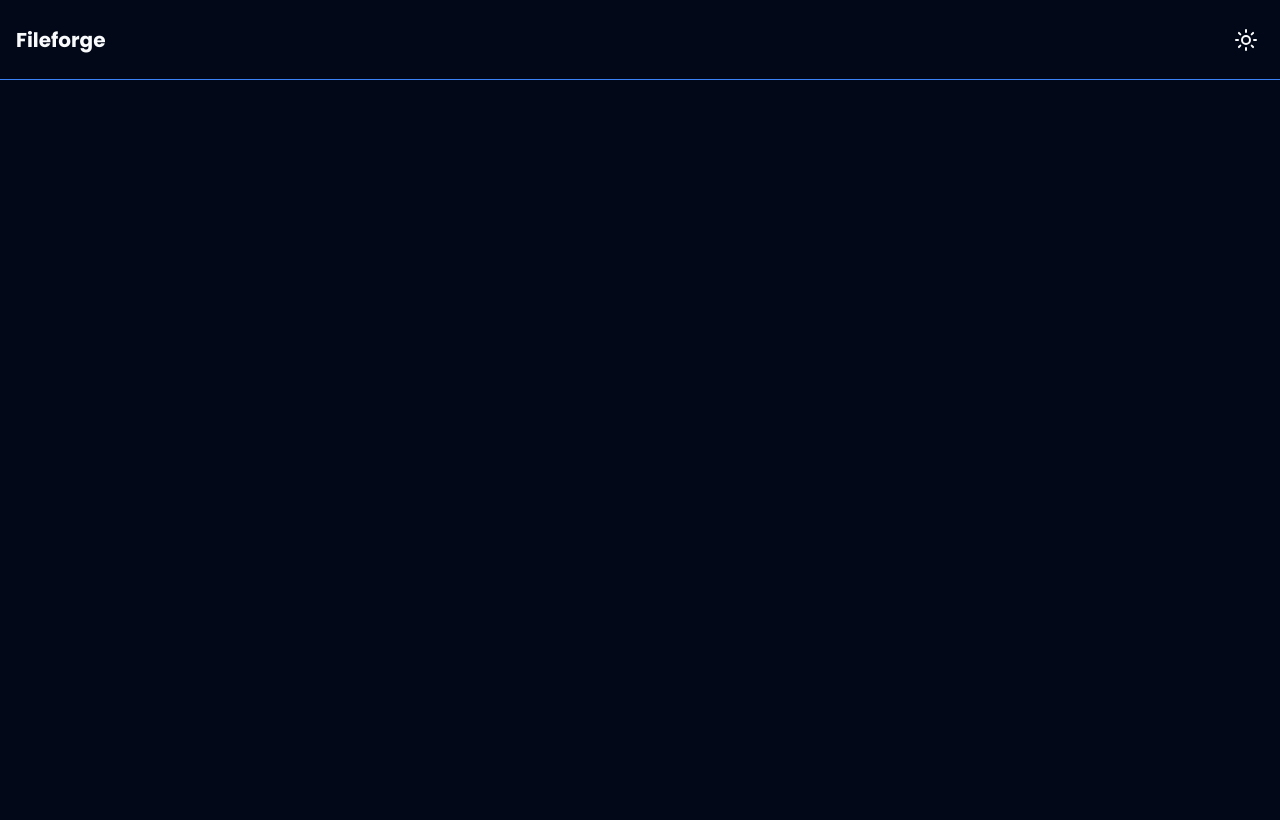
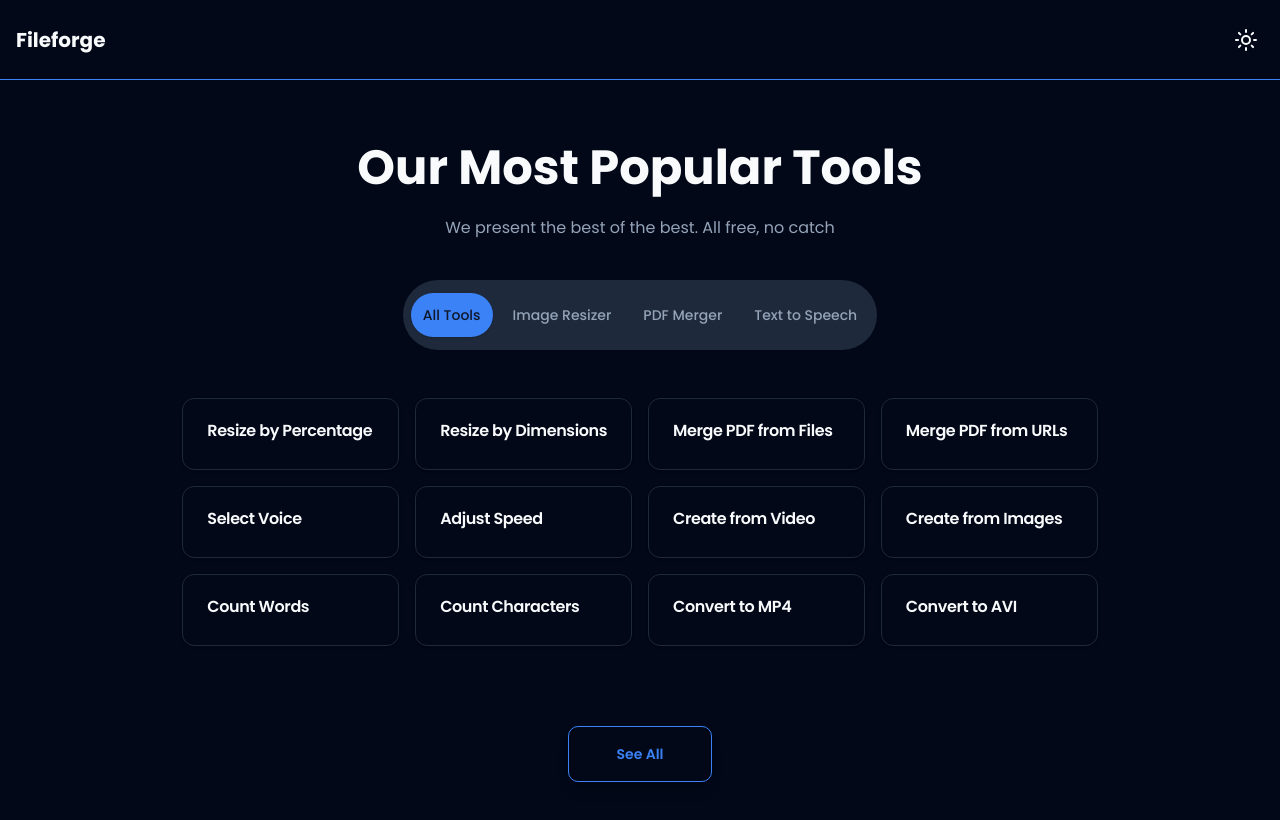
Before and after one commit to EyadOmar/fileforge-website, a Next.js app: page / in a window 1280 px wide. Shown: the top 820 px of the page. Built offline with nearby package versions, Linux system fonts and the light colour scheme.

Commit message:
filter tools 90%

```diff
--- a/package.json
+++ b/package.json
@@ -15,6 +15,7 @@
     "@radix-ui/react-navigation-menu": "^1.2.1",
     "@radix-ui/react-progress": "^1.1.0",
     "@radix-ui/react-slot": "^1.1.0",
+    "@radix-ui/react-tabs": "^1.1.1",
     "class-variance-authority": "^0.7.0",
     "clsx": "^2.1.1",
     "lucide-react": "^0.451.0",
--- a/src/app/globals.css
+++ b/src/app/globals.css
@@ -5,6 +5,14 @@
 @layer utilities {
   .text-balance {
     text-wrap: balance;
+  }
+
+  .section-padding {
+    @apply py-10 lg:py-16;
+  }
+
+  .heading-two {
+    @apply text-pretty text-3xl font-bold leading-tight lg:text-5xl;
   }
 }
 
@@ -36,7 +44,7 @@
     --chart-4: 43 74% 66%;
     --chart-5: 27 87% 67%;
 
-    --header-height: 3.75rem;
+    --header-height-sm: 3.75rem;
     --header-height: 5rem;
   }
 
@@ -76,3 +84,13 @@
     @apply bg-background text-foreground;
   }
 }
+
+@layer components {
+  .heading-two h2 {
+    @apply text-pretty text-3xl font-bold leading-tight lg:text-5xl;
+  }
+
+  .heading-two p {
+    @apply mt-4 text-pretty text-xs font-normal text-muted-foreground lg:mt-6 lg:text-base;
+  }
+}
--- a/src/app/layout.tsx
+++ b/src/app/layout.tsx
@@ -25,7 +25,9 @@ export default function RootLayout({
         className={`${poppins.className} antialiased transition-colors duration-300 ease-in-out`}
       >
         <MainHeader />
-        <main>{children}</main>
+        <main className="mt-[var(--header-height-sm)] lg:mt-[var(--header-height)]">
+          {children}
+        </main>
       </body>
     </html>
   );
--- a/src/app/page.tsx
+++ b/src/app/page.tsx
@@ -1,3 +1,9 @@
+import ToolsFilter from "@/components/home/toolsFilter";
+
 export default function Home() {
-  return <div></div>;
+  return (
+    <>
+      <ToolsFilter />
+    </>
+  );
 }
--- /dev/null
+++ b/src/components/home/tool.tsx
@@ -0,0 +1,31 @@
+import {
+  Card,
+  CardContent,
+  CardDescription,
+  CardHeader,
+  CardTitle,
+} from "@/components/ui/card";
+
+export default function Tool({
+  name,
+  parentName,
+  desc,
+}: {
+  name: string;
+  parentName: string;
+  desc?: string;
+}) {
+  return (
+    <Card className="transition-all duration-300 ease-in-out hover:scale-105 hover:bg-foreground hover:text-background hover:brightness-105">
+      <CardHeader>
+        <CardTitle>{name}</CardTitle>
+        <CardDescription>{parentName}</CardDescription>
+      </CardHeader>
+      {desc && (
+        <CardContent>
+          <p>{desc}</p>
+        </CardContent>
+      )}
+    </Card>
+  );
+}
--- /dev/null
+++ b/src/components/home/toolsFilter.tsx
@@ -0,0 +1,68 @@
+import { Tabs, TabsContent, TabsList, TabsTrigger } from "@/components/ui/tabs";
+import tools from "@/lib/dummyTools";
+import Tool from "./tool";
+import { ButtonLink } from "../ui/buttonLink";
+
+export default function ToolsFilter() {
+  return (
+    <section className="section-padding container flex flex-col items-center justify-center">
+      <div className="heading-two text-center">
+        <h2>Our Most Popular Tools</h2>
+        <p>We present the best of the best. All free, no catch</p>
+      </div>
+      <Tabs defaultValue="all" className="grid place-content-center">
+        <TabsList className="mx-auto my-8 h-[70px] w-fit space-x-2 rounded-[100px] px-2 py-3 lg:my-10">
+          <TabsTrigger
+            className="rounded-[100px] p-3 font-medium transition-colors duration-300 ease-in-out hover:bg-primary/80 hover:text-primary-foreground data-[state=active]:bg-primary data-[state=active]:text-primary-foreground"
+            value="all"
+          >
+            All Tools
+          </TabsTrigger>
+          {tools.slice(0, 3).map((t, i) => (
+            <TabsTrigger
+              className="rounded-[100px] p-3 font-medium transition-colors duration-300 ease-in-out hover:bg-primary/80 hover:text-primary-foreground data-[state=active]:bg-primary data-[state=active]:text-primary-foreground"
+              key={`tab_trigger_${i}_${t.name}`}
+              value={t.name}
+            >
+              {t.name}
+            </TabsTrigger>
+          ))}
+        </TabsList>
+        <TabsContent
+          className="grid grid-cols-1 gap-4 md:grid-cols-2 lg:grid-cols-3 xl:grid-cols-4"
+          value="all"
+        >
+          {[...tools.slice(0, 6).map((t) => t.subTools)].flat().map((t, i) => (
+            <Tool
+              name={t.name}
+              parentName=""
+              key={`tab_content_${i}_sub_all`}
+            />
+          ))}
+        </TabsContent>
+        {tools.map((t, i) => (
+          <TabsContent
+            className="grid grid-cols-[repeat(3,minmax(200px,1fr))] gap-4"
+            key={`tab_content_${i}_${t.name}`}
+            value={t.name}
+          >
+            {t.subTools.map((subTool) => (
+              <Tool
+                name={subTool.name}
+                parentName={t.name}
+                key={`tab_content_${i}_${t.name}_sub_${subTool.name}`}
+              />
+            ))}
+          </TabsContent>
+        ))}
+      </Tabs>
+      <ButtonLink
+        variant={"outline"}
+        href="#"
+        className="h-[56px] rounded-[10px] border-primary px-12 py-4 font-semibold text-primary shadow-lg hover:bg-primary hover:text-primary-foreground"
+      >
+        See All
+      </ButtonLink>
+    </section>
+  );
+}
--- /dev/null
+++ b/src/components/ui/tabs.tsx
@@ -0,0 +1,55 @@
+"use client"
+
+import * as React from "react"
+import * as TabsPrimitive from "@radix-ui/react-tabs"
+
+import { cn } from "@/lib/utils"
+
+const Tabs = TabsPrimitive.Root
+
+const TabsList = React.forwardRef<
+  React.ElementRef<typeof TabsPrimitive.List>,
+  React.ComponentPropsWithoutRef<typeof TabsPrimitive.List>
+>(({ className, ...props }, ref) => (
+  <TabsPrimitive.List
+    ref={ref}
+    className={cn(
+      "inline-flex h-9 items-center justify-center rounded-lg bg-muted p-1 text-muted-foreground",
+      className
+    )}
+    {...props}
+  />
+))
+TabsList.displayName = TabsPrimitive.List.displayName
+
+const TabsTrigger = React.forwardRef<
+  React.ElementRef<typeof TabsPrimitive.Trigger>,
+  React.ComponentPropsWithoutRef<typeof TabsPrimitive.Trigger>
+>(({ className, ...props }, ref) => (
+  <TabsPrimitive.Trigger
+    ref={ref}
+    className={cn(
+      "inline-flex items-center justify-center whitespace-nowrap rounded-md px-3 py-1 text-sm font-medium ring-offset-background transition-all focus-visible:outline-none focus-visible:ring-2 focus-visible:ring-ring focus-visible:ring-offset-2 disabled:pointer-events-none disabled:opacity-50 data-[state=active]:bg-background data-[state=active]:text-foreground data-[state=active]:shadow",
+      className
+    )}
+    {...props}
+  />
+))
+TabsTrigger.displayName = TabsPrimitive.Trigger.displayName
+
+const TabsContent = React.forwardRef<
+  React.ElementRef<typeof TabsPrimitive.Content>,
+  React.ComponentPropsWithoutRef<typeof TabsPrimitive.Content>
+>(({ className, ...props }, ref) => (
+  <TabsPrimitive.Content
+    ref={ref}
+    className={cn(
+      "mt-2 ring-offset-background focus-visible:outline-none focus-visible:ring-2 focus-visible:ring-ring focus-visible:ring-offset-2",
+      className
+    )}
+    {...props}
+  />
+))
+TabsContent.displayName = TabsPrimitive.Content.displayName
+
+export { Tabs, TabsList, TabsTrigger, TabsContent }
--- /dev/null
+++ b/src/lib/dummyTools.ts
@@ -0,0 +1,124 @@
+const tools = [
+  {
+    name: "Image Resizer",
+    description: "Resize your images easily.",
+    subTools: [
+      {
+        name: "Resize by Percentage",
+      },
+      {
+        name: "Resize by Dimensions",
+      },
+    ],
+  },
+  {
+    name: "PDF Merger",
+    description: "Merge multiple PDF files into one.",
+    subTools: [
+      {
+        name: "Merge PDF from Files",
+      },
+      {
+        name: "Merge PDF from URLs",
+      },
+    ],
+  },
+  {
+    name: "Text to Speech",
+    description: "Convert your text into spoken audio.",
+    subTools: [
+      {
+        name: "Select Voice",
+      },
+      {
+        name: "Adjust Speed",
+      },
+    ],
+  },
+  {
+    name: "GIF Maker",
+    description: "Create GIFs from videos or images.",
+    subTools: [
+      {
+        name: "Create from Video",
+      },
+      {
+        name: "Create from Images",
+      },
+    ],
+  },
+  {
+    name: "Word Counter",
+    description: "Count the number of words and characters in your text.",
+    subTools: [
+      {
+        name: "Count Words",
+      },
+      {
+        name: "Count Characters",
+      },
+    ],
+  },
+  {
+    name: "Video Converter",
+    description: "Convert video files to various formats.",
+    subTools: [
+      {
+        name: "Convert to MP4",
+      },
+      {
+        name: "Convert to AVI",
+      },
+    ],
+  },
+  {
+    name: "Background Remover",
+    description: "Remove backgrounds from images effortlessly.",
+    subTools: [
+      {
+        name: "Remove Background Automatically",
+      },
+      {
+        name: "Manual Background Removal",
+      },
+    ],
+  },
+  {
+    name: "Audio Merger",
+    description: "Combine multiple audio files into one.",
+    subTools: [
+      {
+        name: "Merge Audio from Files",
+      },
+      {
+        name: "Merge Audio from URLs",
+      },
+    ],
+  },
+  {
+    name: "Text Translator",
+    description: "Translate text between multiple languages.",
+    subTools: [
+      {
+        name: "Translate to Spanish",
+      },
+      {
+        name: "Translate to French",
+      },
+    ],
+  },
+  {
+    name: "File Compression",
+    description: "Compress your files to save space.",
+    subTools: [
+      {
+        name: "Compress Images",
+      },
+      {
+        name: "Compress PDFs",
+      },
+    ],
+  },
+];
+
+export default tools;
```
Also changed, not shown: 1 other file (tests, documents, lock files or other folders).
